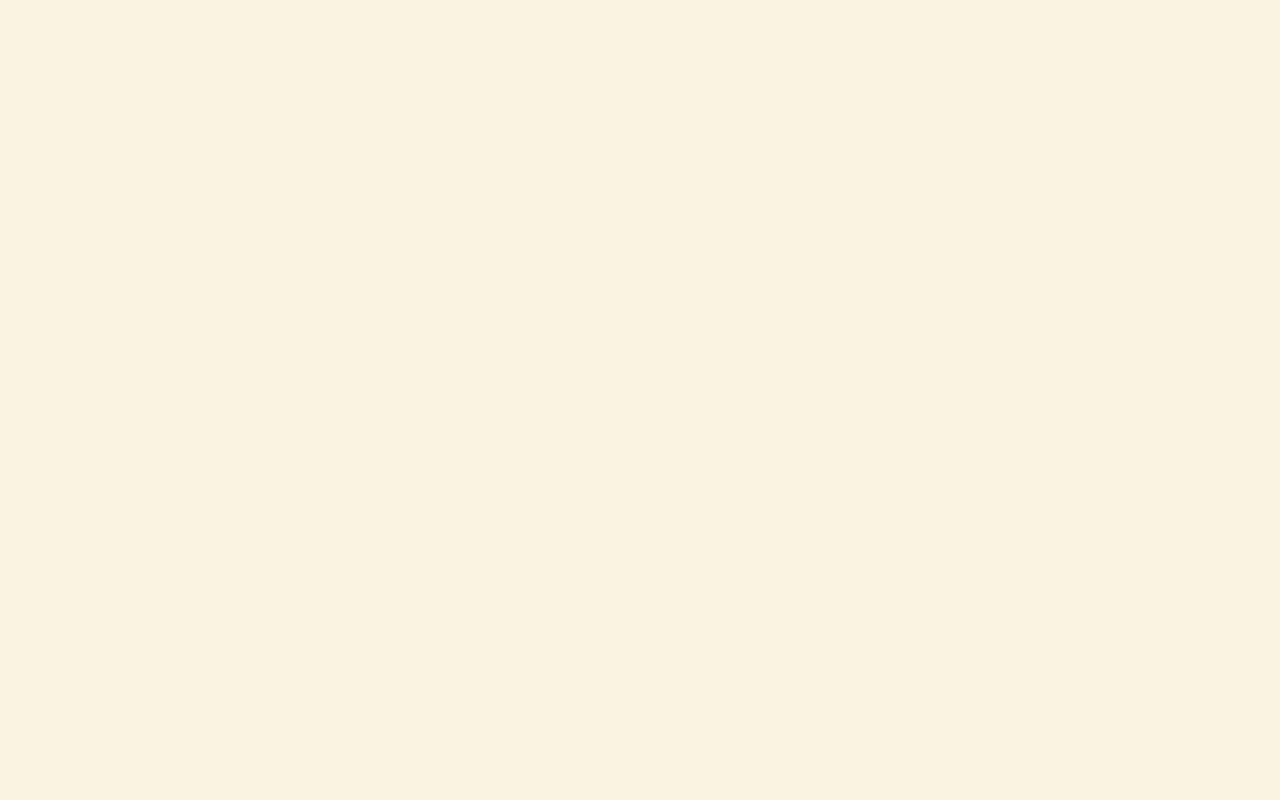
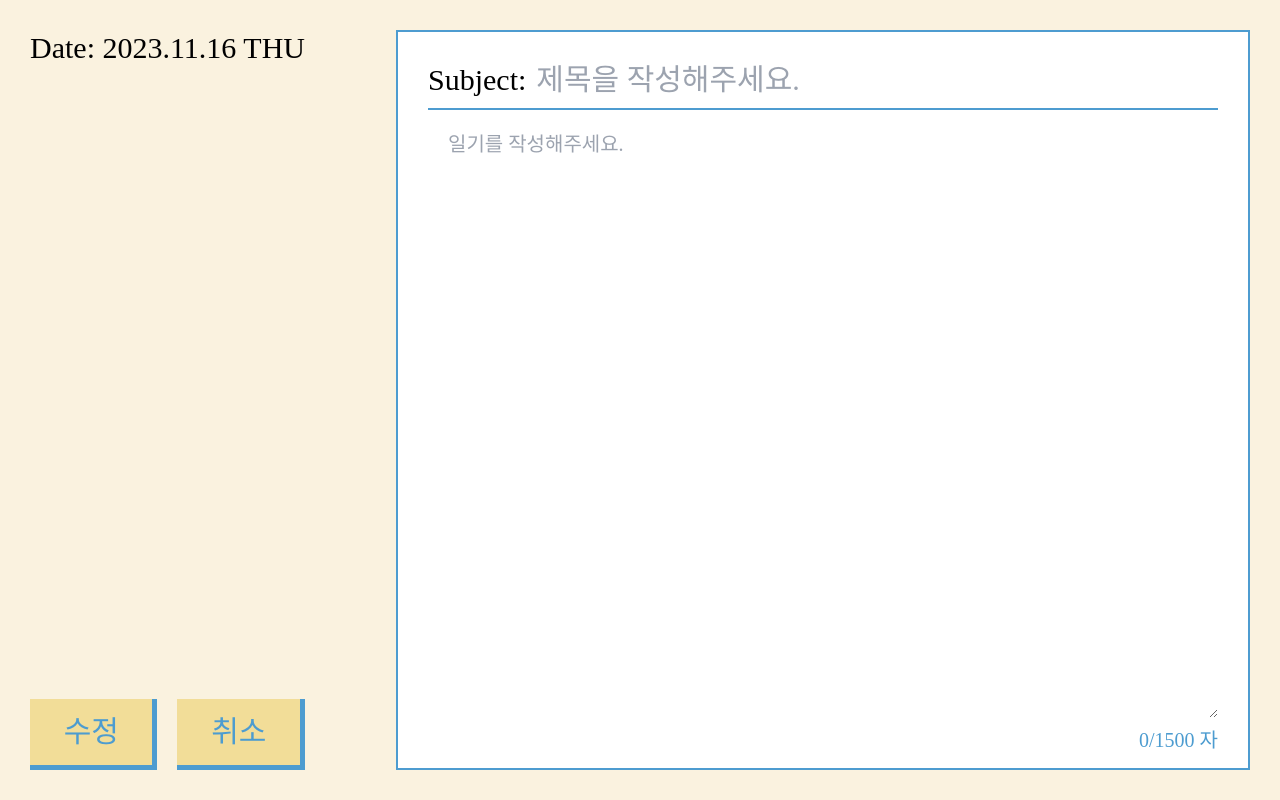
Before and after one commit to rloo8/birdee-fe, a React (Create React App) app: page /diaries/1/pages/1/edit in a window 1280 px wide. Before the commit this address had no page. Built offline with nearby package versions, Linux system fonts and the light colour scheme; no server answers; sample sign-in values are in the browser's storage; a web font is replaced by a local one.

Commit message:
Feat: 페이지 수정 로직 구현

```diff
--- a/src/App.js
+++ b/src/App.js
@@ -9,6 +9,7 @@ import Login from "./Routes/Auth/Login";
 import CreateAccount from "./Routes/Auth/CreateAccount";
 import HiddenDiary from "./Routes/Diary/HiddenDiary";
 import DeletedDiary from "./Routes/Diary/DeletedDiary";
+import EditPage from "./Routes/Page/EditPage";
 
 export const HOST_URL = process.env.REACT_APP_HOST_URL;
 
@@ -77,6 +78,10 @@ function App() {
             path="/diaries/:diary_id/pages/create"
             element={<ProtectedRoute element={<CreatePage />} />}
           ></Route>
+          <Route
+            path="/diaries/:diary_id/pages/:page_id/edit"
+            element={<ProtectedRoute element={<EditPage />} />}
+          ></Route>
         </Routes>
       </BrowserRouter>
     </div>
--- /dev/null
+++ b/src/Routes/Page/EditPage.js
@@ -0,0 +1,150 @@
+import styled from "styled-components";
+import { boxStyle, btnStyle } from "../../styles/commonStyles";
+import moment from "moment";
+import { useForm } from "react-hook-form";
+import { useEffect, useState } from "react";
+import axios from "axios";
+import { useNavigate, useParams } from "react-router";
+import { HOST_URL } from "../../App";
+
+const Wrapper = styled.div`
+  display: flex;
+  justify-content: space-between;
+  padding: 30px;
+  height: 100vh;
+  ::-webkit-scrollbar {
+    display: none;
+  }
+`;
+const SideWrapper = styled.div`
+  display: flex;
+  flex-direction: column;
+  justify-content: space-between;
+`;
+const WriteBtn = styled.button`
+  width: 100%;
+  ${btnStyle}
+`;
+const PageWrapper = styled.form`
+  width: 70%;
+  padding: 30px;
+  overflow-y: auto;
+  height: 100%;
+  ${boxStyle}
+`;
+const PageTitle = styled.div`
+  font-size: 30px;
+  border-bottom: 2px solid #4d9cd0;
+  padding-bottom: 10px;
+  display: flex;
+  gap: 10px;
+`;
+const Counter = styled.p`
+  margin-top: 5px;
+  color: #4d9cd0;
+  font-size: 20px;
+  text-align: right;
+`;
+
+export default function EditPage() {
+  const today = new Date();
+  const [page, setPage] = useState();
+
+  const { register, handleSubmit, setValue } = useForm({ mode: "onChange" });
+  const [counter, setCounter] = useState(0);
+
+  const params = useParams();
+  const navigate = useNavigate();
+
+  // 기존 페이지 get
+  useEffect(() => {
+    const fetchData = async () => {
+      try {
+        const pageResponse = await axios.get(
+          `${HOST_URL}/diaries/${params.diary_id}/pages/${params.page_id}`,
+          {
+            headers: {
+              Authorization: `Bearer ${localStorage.getItem("token")}`,
+            },
+          }
+        );
+        setPage(pageResponse.data.page);
+        setCounter(pageResponse.data.page.contents.length);
+
+        setValue("subject", pageResponse.data.page.subject);
+        setValue("contents", pageResponse.data.page.contents);
+      } catch (error) {
+        console.error("페이지 불러오기 중 오류 발생: ", error);
+      }
+    };
+
+    fetchData();
+  }, [params.page_id]);
+
+  // 페이지 수정
+  const onValid = async (data) => {
+    try {
+      const response = await axios.put(
+        `${HOST_URL}/diaries/${params.diary_id}/pages/${params.page_id}`,
+        data,
+        {
+          headers: {
+            "Content-Type": "application/json",
+            Authorization: `Bearer ${localStorage.getItem("token")}`,
+          },
+        }
+      );
+
+      console.log("페이지 수정 성공:", response.data);
+      navigate(`/diaries/${params.diary_id}/pages`);
+    } catch (error) {
+      console.error("페이지 수정 중 오류 발생: ", error);
+    }
+  };
+
+  const handleCounterChange = (event) => {
+    const value = event.target.value;
+    setCounter(value.length);
+  };
+
+  return (
+    <Wrapper>
+      <SideWrapper>
+        <span className="text-3xl">
+          Date: {moment(page).format("YYYY.MM.DD ddd").toUpperCase()}
+        </span>
+        <div className="flex gap-5">
+          <WriteBtn onClick={handleSubmit(onValid)}>수정</WriteBtn>
+          <WriteBtn
+            onClick={() =>
+              navigate(`/diaries/${params.diary_id}/pages/${params.page_id}`)
+            }
+          >
+            취소
+          </WriteBtn>
+        </div>
+      </SideWrapper>
+
+      <PageWrapper>
+        <PageTitle>
+          <label htmlFor="subject">Subject:</label>
+          <input
+            {...register("subject", { required: true })}
+            type="text"
+            id="subject"
+            placeholder="제목을 작성해주세요."
+            className="w-[100%] focus:outline-none"
+          />
+        </PageTitle>
+        <textarea
+          {...register("contents", { required: true })}
+          placeholder="일기를 작성해주세요."
+          onChange={handleCounterChange}
+          maxLength={1500}
+          className="w-[100%] h-[90%] p-5 text-xl focus:outline-none"
+        ></textarea>
+        <Counter>{counter}/1500 자</Counter>
+      </PageWrapper>
+    </Wrapper>
+  );
+}
--- a/src/Routes/Page/Page.js
+++ b/src/Routes/Page/Page.js
@@ -6,6 +6,7 @@ import axios from "axios";
 import moment from "moment";
 import { HOST_URL } from "../../App";
 import { async } from "q";
+import { Link } from "react-router-dom";
 
 const Wrapper = styled.div`
   display: flex;
@@ -67,7 +68,7 @@ const ModalBox = styled.div`
 `;
 
 export default function Page() {
-  const [pages, setPages] = useState([]);
+  const [page, setPage] = useState([]);
   const [diary, setDiary] = useState([]);
 
   const [showModal, setShowModal] = useState(false);
@@ -87,7 +88,7 @@ export default function Page() {
             },
           }
         );
-        setPages(pageResponse.data.page);
+        setPage(pageResponse.data.page);
 
         // diary api 호출 (수정, 삭제 가능 여부)
         const diaryResponse = await axios.get(
@@ -152,12 +153,16 @@ export default function Page() {
           </svg>
           <span className="text-3xl">
             Date:{" "}
-            {moment(pages.createdAt).format("YYYY.MM.DD ddd").toUpperCase()}
+            {moment(page.createdAt).format("YYYY.MM.DD ddd").toUpperCase()}
           </span>
         </div>
 
-        <div className="flex gap-5">
-          {is_editable && <WriteBtn>수정</WriteBtn>}
+        <div className="flex flex-wrap gap-5">
+          {is_editable && (
+            <Link to="edit" className="w-full">
+              <WriteBtn>수정</WriteBtn>
+            </Link>
+          )}
           {is_deletable && (
             <WriteBtn onClick={() => setShowModal(true)}>삭제</WriteBtn>
           )}
@@ -165,9 +170,9 @@ export default function Page() {
       </SideWrapper>
 
       <PageWrapper>
-        <PageTitle>{pages.subject}</PageTitle>
+        <PageTitle>{page.subject}</PageTitle>
         <p className="w-[100%] h-[90%] p-5 text-lg focus:outline-none">
-          {pages.contents}
+          {page.contents}
         </p>
       </PageWrapper>
 
--- a/src/Routes/Page/PageList.js
+++ b/src/Routes/Page/PageList.js
@@ -109,7 +109,7 @@ export default function PageList() {
           </ul>
         </div>
         <div className="flex flex-col gap-5">
-          <Link to={`/diaries/${params.diary_id}/pages/create`}>
+          <Link to={`create`}>
             <WriteBtn>My turn! 글쓰기</WriteBtn>
           </Link>
           <MyCalendar />
```
